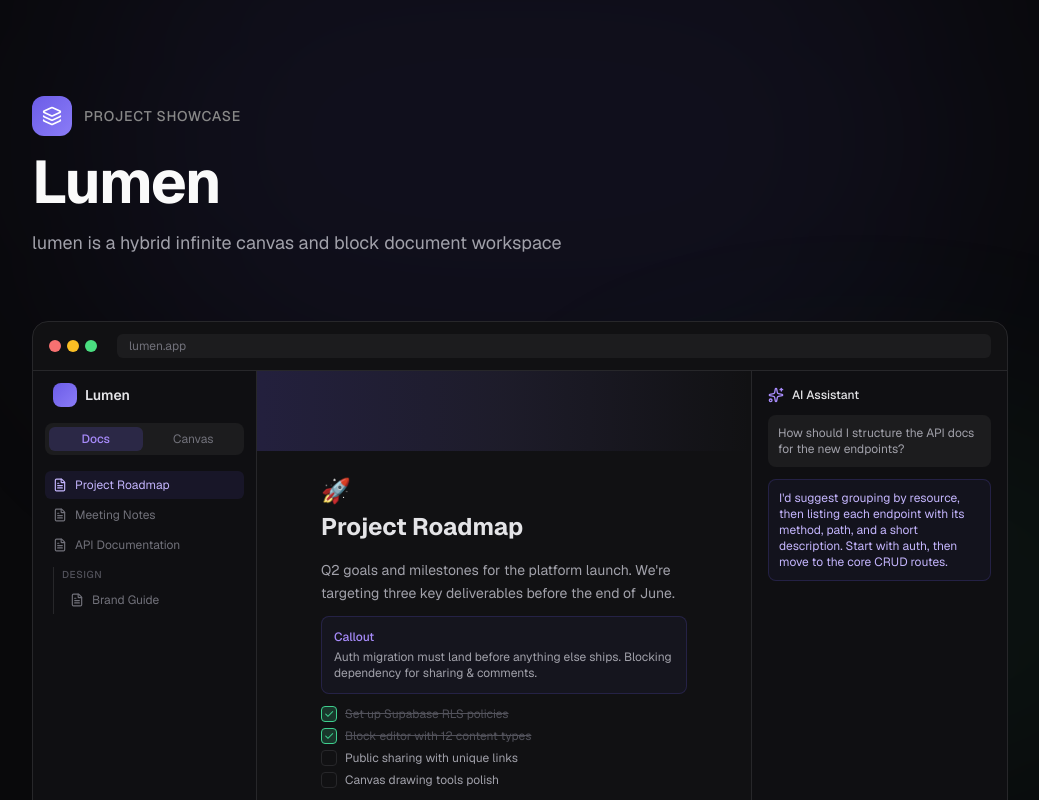
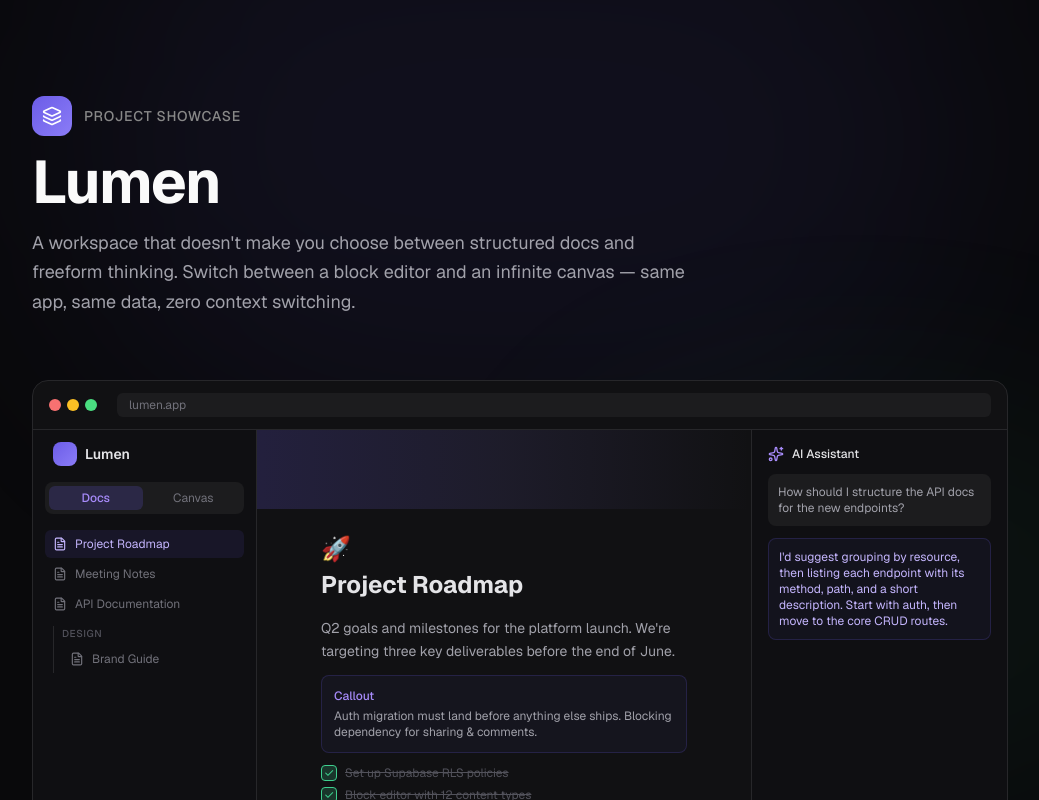
Before and after one commit to MorhafGhziel/Lumen, a Next.js app: page /showcase in a window 1280 px wide. Shown: the top 800 px of the page, without its empty margins (120-1159 px from the left). Built offline with nearby package versions, Linux system fonts and the light colour scheme.

Commit message:
canceld new paragraph

```diff
--- a/src/app/showcase/page.tsx
+++ b/src/app/showcase/page.tsx
@@ -93,7 +93,9 @@
             Lumen
           </h1>
           <p className="max-w-2xl text-lg leading-relaxed text-[#a1a1aa]">
-lumen is a hybrid infinite canvas and block document workspace
+            A workspace that doesn&apos;t make you choose between structured
+            docs and freeform thinking. Switch between a block editor and an
+            infinite canvas — same app, same data, zero context switching.
           </p>
         </motion.div>
 
```
